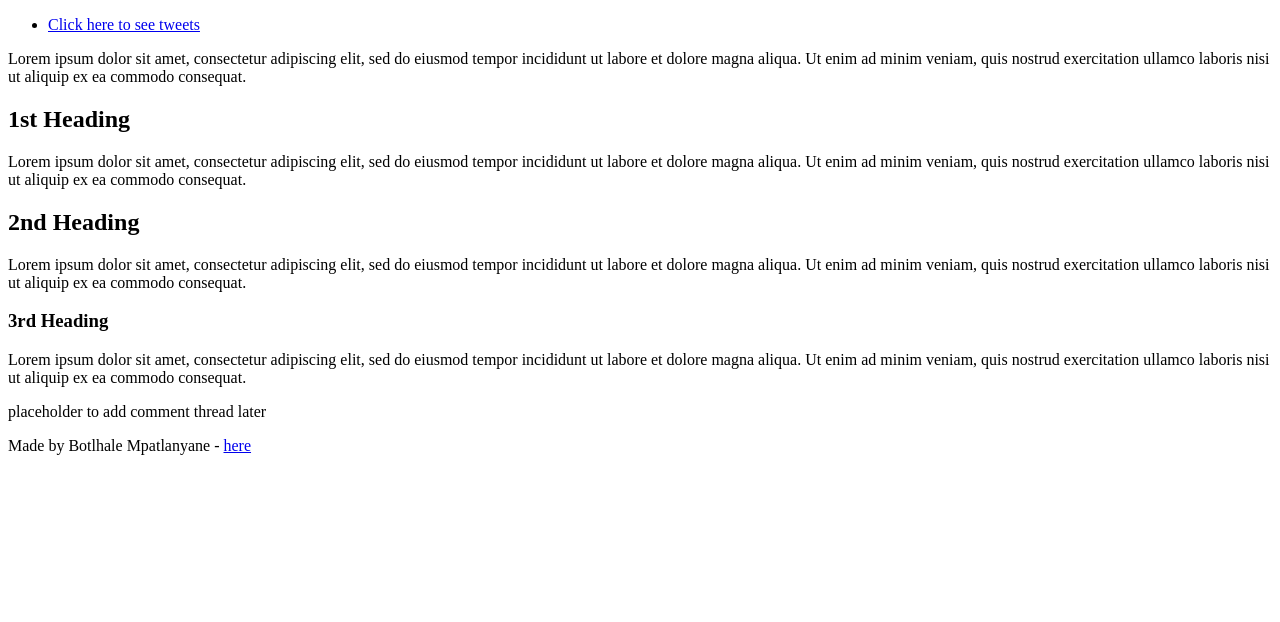
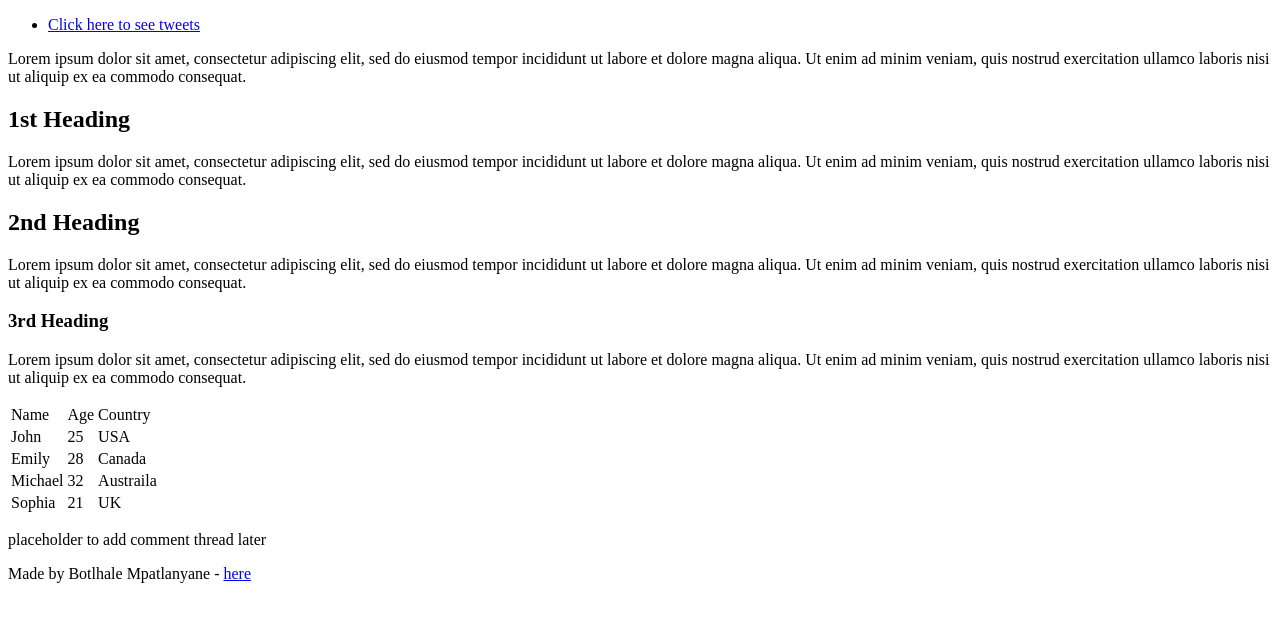
Before and after one commit to Bo-tlhale/My_First_Portfolio, a plain HTML site: page html_basic/index.html in a window 1280 px wide. Drawn offline with Linux system fonts and the light colour scheme.

Commit message:
Added a table

```diff
--- a/html_basic/index.html
+++ b/html_basic/index.html
@@ -21,6 +21,38 @@
                 <p>Lorem ipsum dolor sit amet, consectetur adipiscing elit, sed do eiusmod tempor incididunt ut labore et dolore magna aliqua. Ut enim ad minim veniam, quis nostrud exercitation ullamco laboris nisi ut aliquip ex ea commodo consequat.</p>
                 <h3>3rd Heading</h3>
                 <p>Lorem ipsum dolor sit amet, consectetur adipiscing elit, sed do eiusmod tempor incididunt ut labore et dolore magna aliqua. Ut enim ad minim veniam, quis nostrud exercitation ullamco laboris nisi ut aliquip ex ea commodo consequat.</p>
+
+                <table>
+                    <thead>
+                        <tr>
+                            <td>Name</td>
+                            <td>Age</td>
+                            <td>Country</td>
+                        </tr>
+                    </thead>
+                    <tbody>
+                        <tr>
+                            <td>John</td>
+                            <td>25</td>
+                            <td>USA</td>
+                        </tr>
+                        <tr>
+                            <td>Emily</td>
+                            <td>28</td>
+                            <td>Canada</td>
+                        </tr>
+                        <tr>
+                            <td>Michael</td>
+                            <td>32</td>
+                            <td>Austraila</td>
+                        </tr>
+                        <tr>
+                            <td>Sophia</td>
+                            <td>21</td>
+                            <td>UK</td>
+                        </tr>
+                    </tbody>
+                </table>
             </article>
             <aside>
                 <p>placeholder to add comment thread later</p>
```
